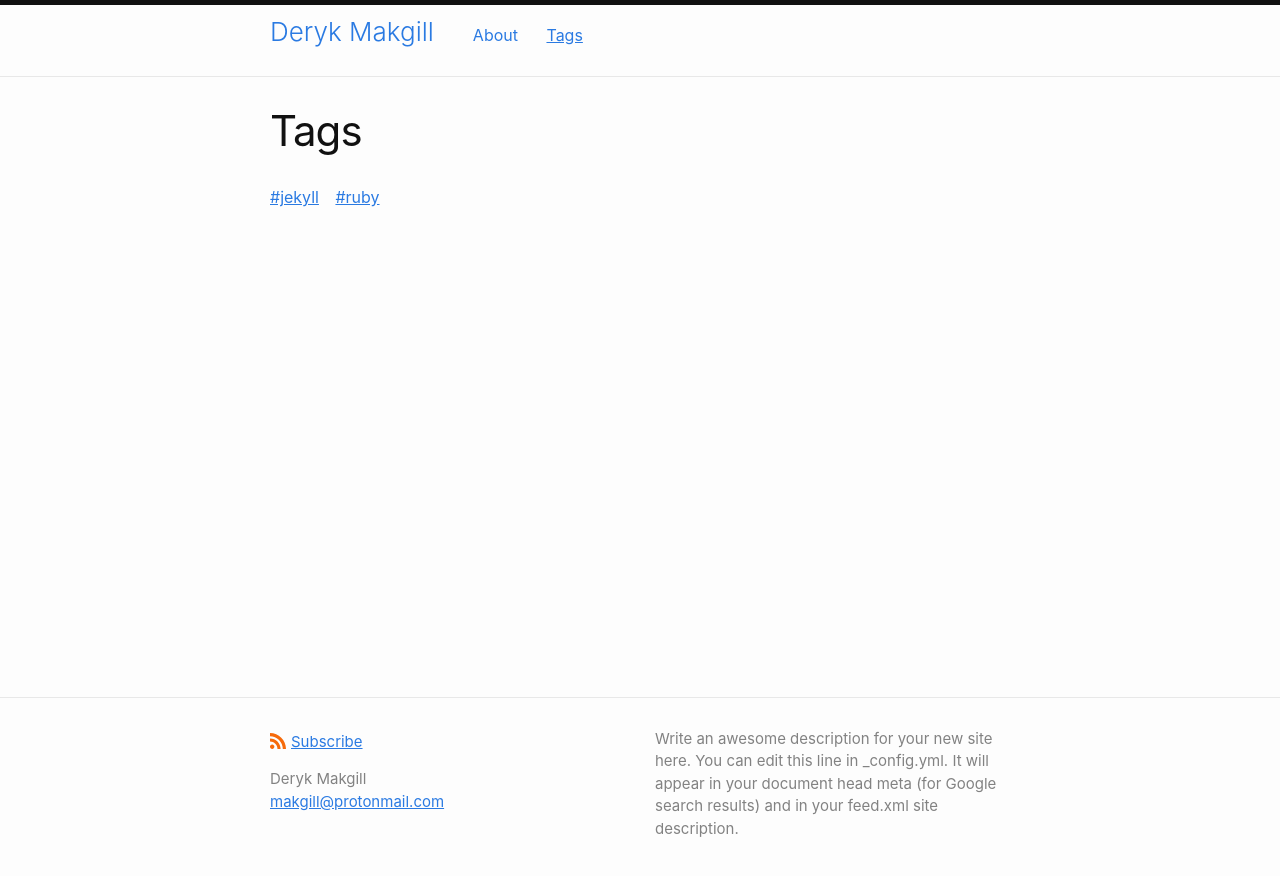
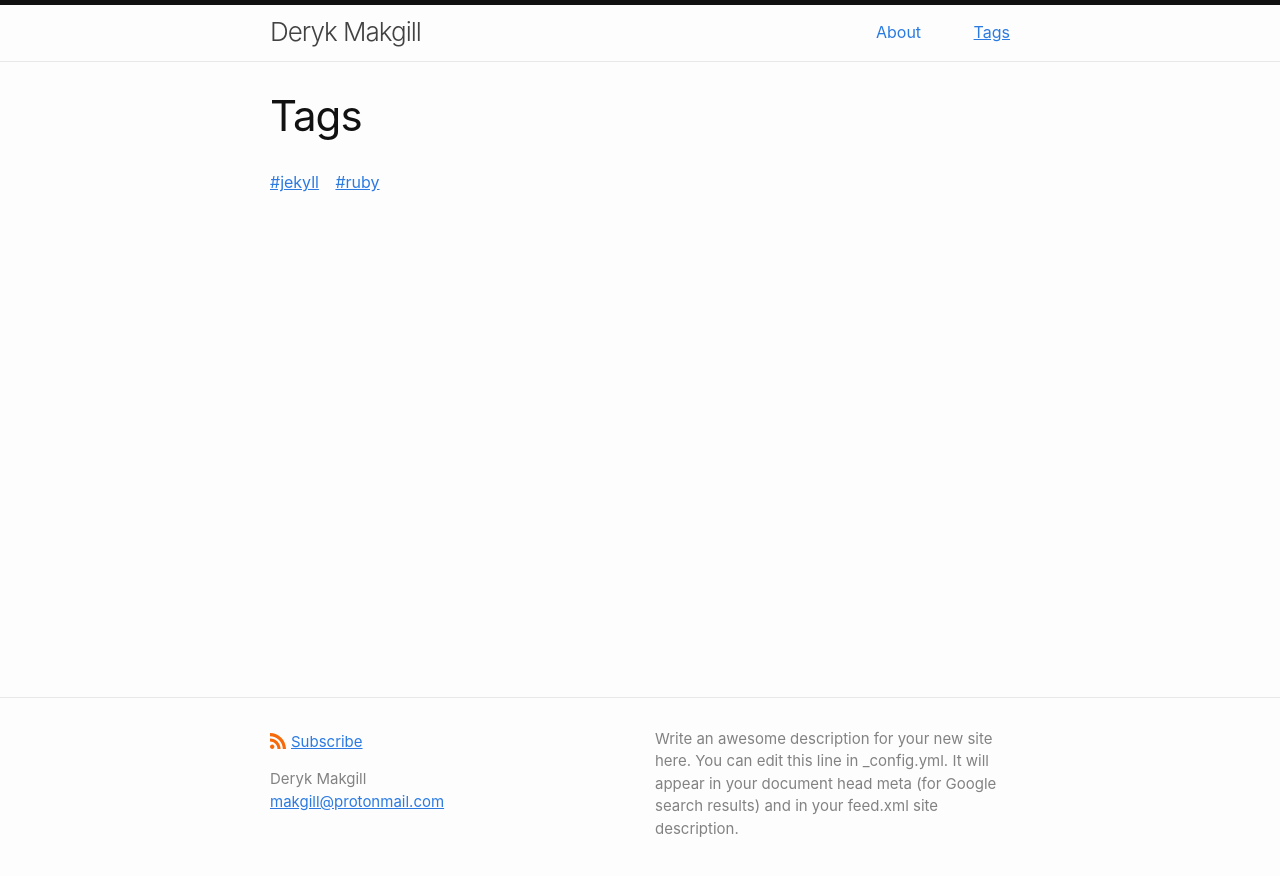
Before and after one commit to derykmakgill/krawisz, a Jekyll site: the page built from tags.html, in a window 1280 px wide. Shown: the top 876 px of the page. Built offline with Jekyll 4.4.1, drawn with Linux system fonts in a browser that asks for light colours.

Commit message:
Update header.html

```diff
--- a/_includes/header.html
+++ b/_includes/header.html
@@ -1,26 +1,33 @@
-<header class="site-header">
+ <header class="site-header">
 
   <div class="wrapper">
-  <nav>
     {%- assign default_paths = site.pages | map: "path" -%}
     {%- assign page_paths = site.header_pages | default: default_paths -%}
-    <a class="title h-card" rel="me author" href="{{ "/" | relative_url }}">{{ site.title | escape }}</a>
-    {%- if page_paths -%}
-      <div class="nav-inner">
-        {%- for path in page_paths -%}
-          {%- assign my_page = site.pages | where: "path", path | first -%}
-          {% unless my_page.exclude %}
-            {%- if my_page.title and my_page.autogen == nil -%}
-              {% if my_page.url == page.url %}
+    {%- assign titles_size = site.pages | map: 'title' | join: '' | size -%}
+    <a class="site-title h-card" rel="author" href="{{ "/" | relative_url }}">{{ site.title | escape }}</a>
+
+    {%- if titles_size > 0 -%}
+      <nav class="site-nav">
+        <input type="checkbox" id="nav-trigger" class="nav-trigger" />
+        <label for="nav-trigger">
+          <span class="menu-icon">
+            <svg viewBox="0 0 18 15" width="18px" height="15px">
+              <path d="M18,1.484c0,0.82-0.665,1.484-1.484,1.484H1.484C0.665,2.969,0,2.304,0,1.484l0,0C0,0.665,0.665,0,1.484,0 h15.032C17.335,0,18,0.665,18,1.484L18,1.484z M18,7.516C18,8.335,17.335,9,16.516,9H1.484C0.665,9,0,8.335,0,7.516l0,0 c0-0.82,0.665-1.484,1.484-1.484h15.032C17.335,6.031,18,6.696,18,7.516L18,7.516z M18,13.516C18,14.335,17.335,15,16.516,15H1.484 C0.665,15,0,14.335,0,13.516l0,0c0-0.82,0.665-1.483,1.484-1.483h15.032C17.335,12.031,18,12.695,18,13.516L18,13.516z"/>
+            </svg>
+          </span>
+        </label>
+
+        <div class="trigger">
+          {%- for path in page_paths -%}
+            {%- assign my_page = site.pages | where: "path", path | first -%}
+           {% if my_page.url == page.url %}
                 <a class="current" href="{{ my_page.url | relative_url }}">{{ my_page.title | escape }}</a>
               {% else %}
                 <a href="{{ my_page.url | relative_url }}">{{ my_page.title | escape }}</a>
               {%- endif -%}
-            {%- endif -%}
-          {% endunless %}
-        {% endfor -%}
-      </div>
+{%- endfor -%}
+        </div>
+      </nav>
     {%- endif -%}
-  </nav>
-</div>
+  </div>
 </header>
```
